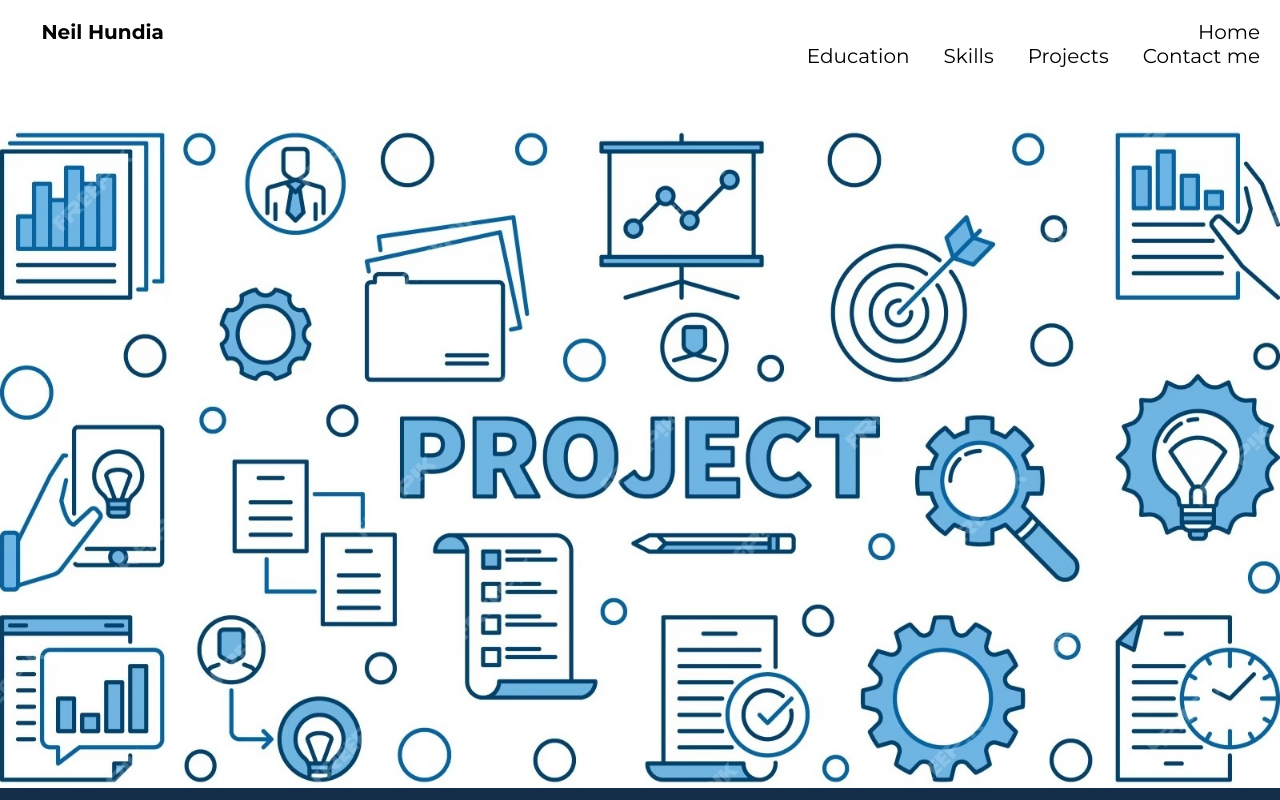
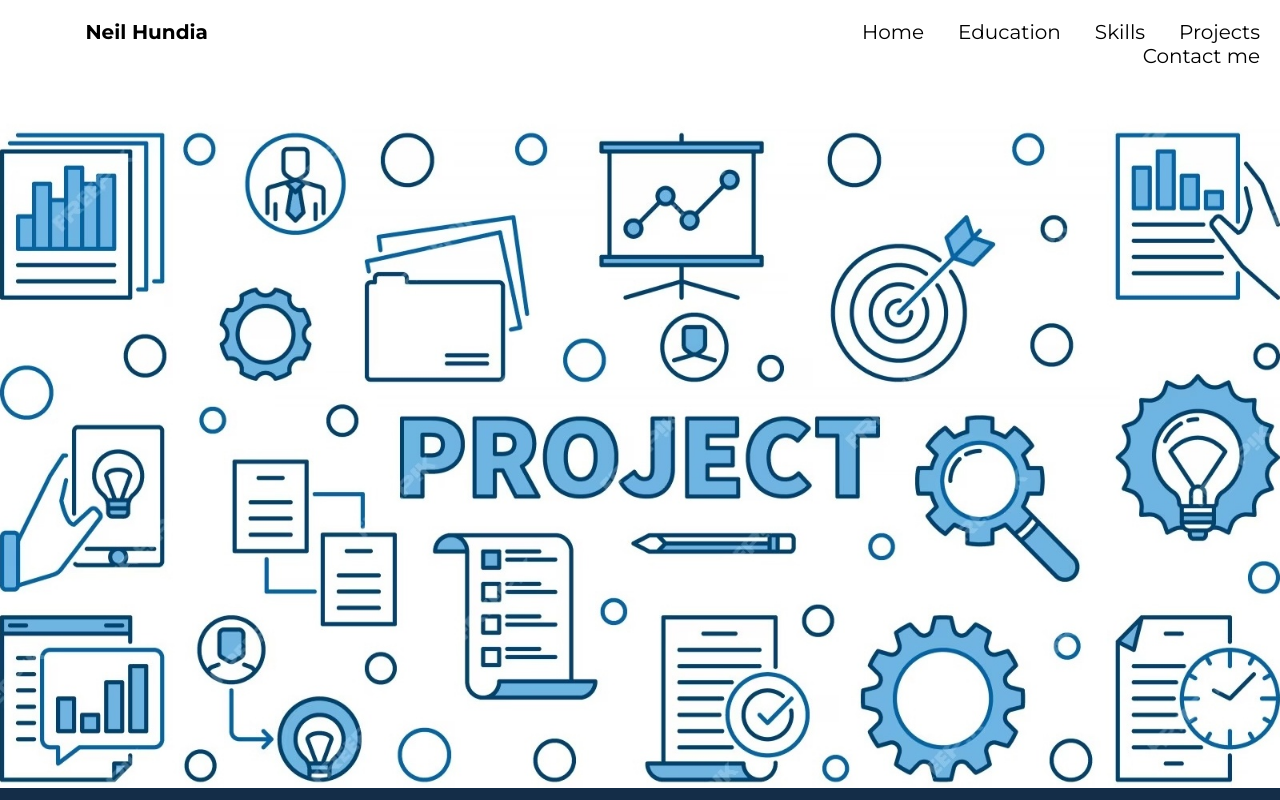
Before and after one commit to NeilHundia/Portfolio, a plain HTML site: page Projects.html in a window 1280 px wide. Shown: the top 800 px of the page. Drawn offline with Linux system fonts and the light colour scheme.

Commit message:
Add files via upload

```diff
--- a/Projects.html
+++ b/Projects.html
@@ -16,7 +16,7 @@
     <header id="top">
         <nav>
             <!-- <a href="./index.html">Neil Hundia</a> -->
-            <a href="./index.html" style="padding-right:1000px; padding-left:0px; color:black; font-weight:700;">Neil Hundia</a>
+            <a href="./index.html" style="padding:0px; padding-right:50%; padding-left:0px; color:black; font-weight:700;">Neil Hundia</a>
             <a href="./index.html">Home</a>
             <a href="./education.html">Education</a>
             <a href="./skills.html">Skills</a>
```
Also changed, not shown: contactus.html (+1 -1 lines), education.html (+1 -1 lines), skills.html (+1 -1 lines).
